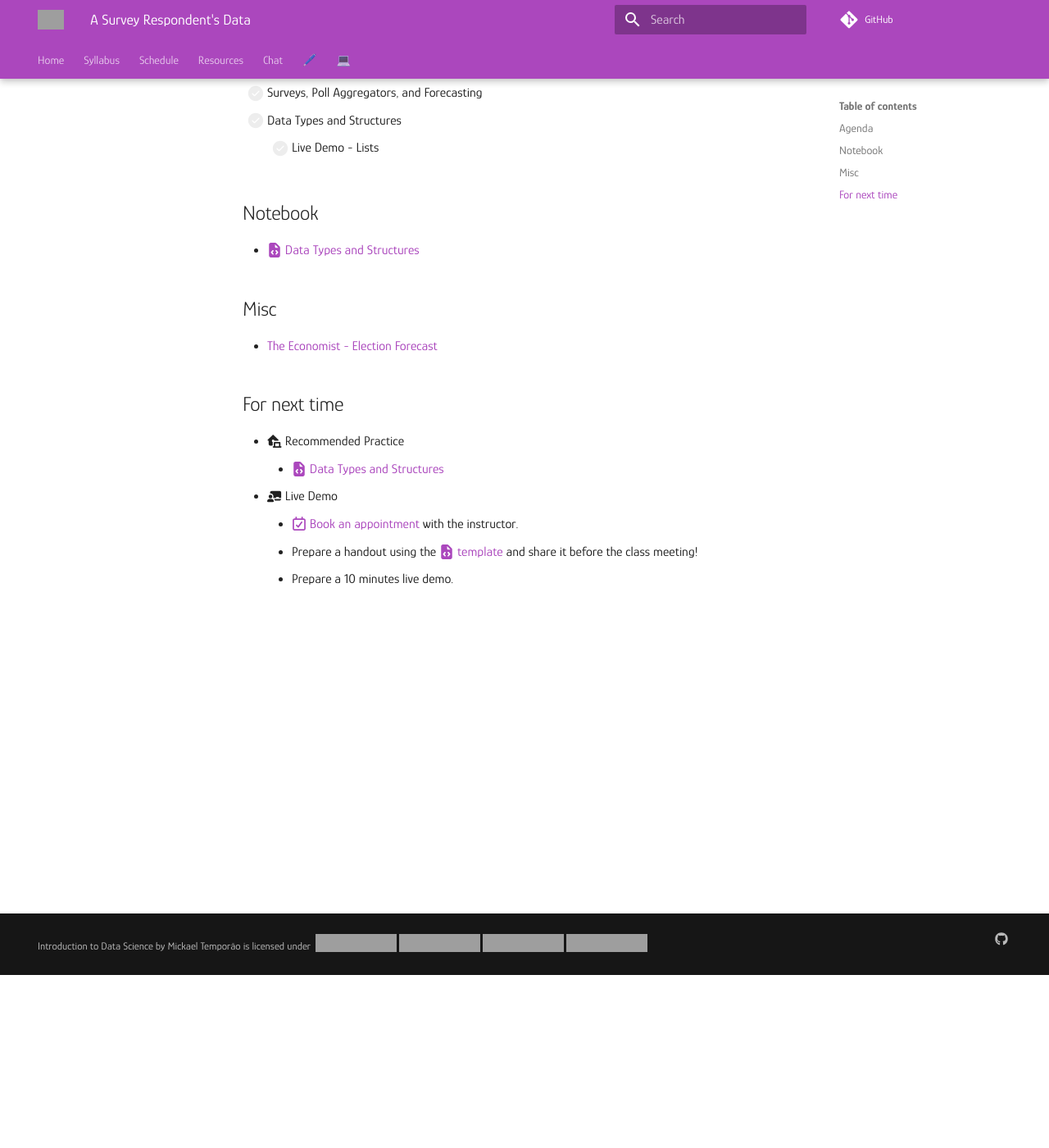
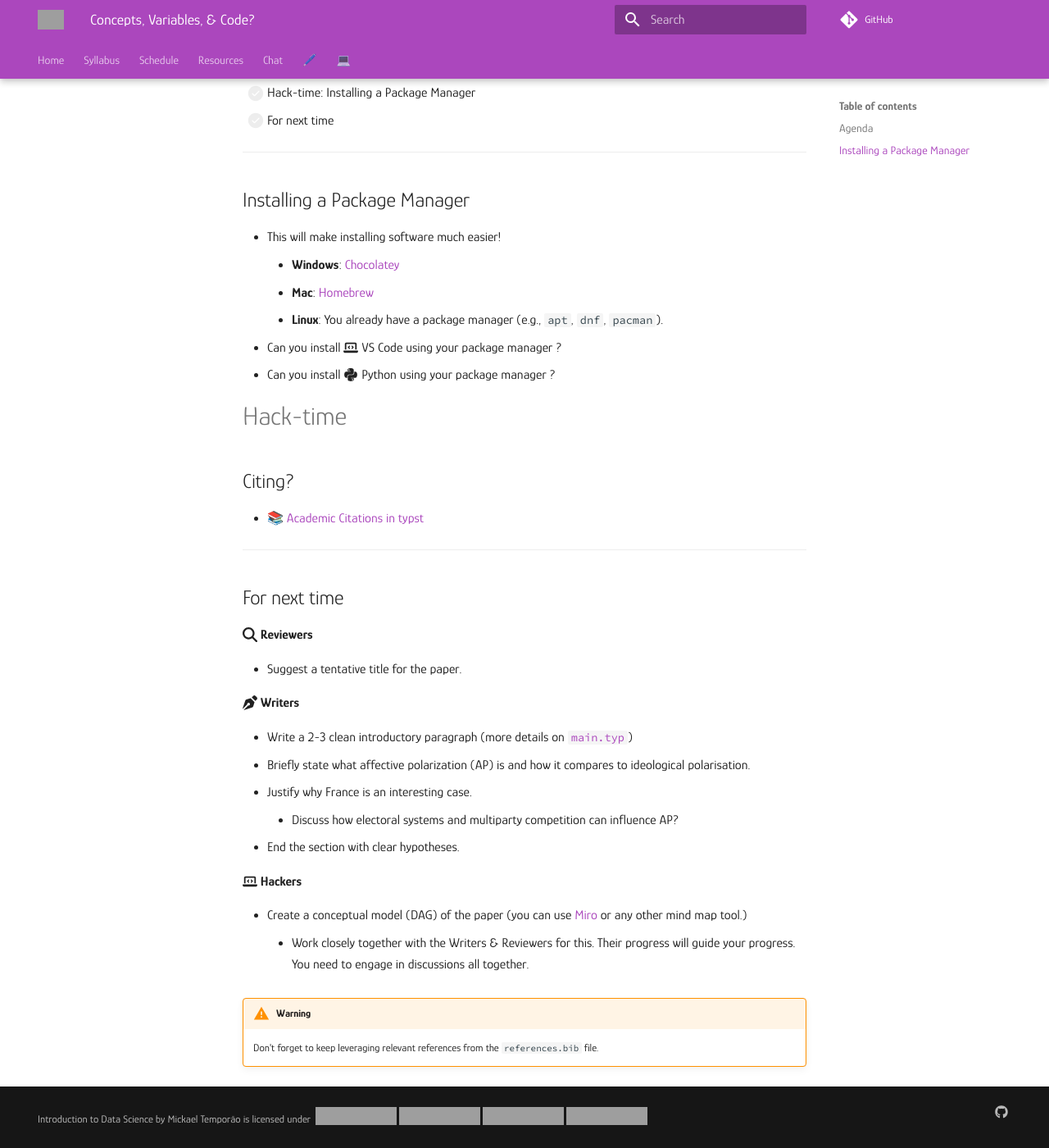
Before and after one commit to mickaeltemporao/itds, an MkDocs documentation site: the page built from docs/modules/programming-2.md, in a window 1280 px wide and 1400 px high, scrolled down 211 px. Shown: the whole window at 82% size. Built offline with MkDocs 1.6.1 and Material for MkDocs 9.7.7, drawn with Linux system fonts in a browser that asks for light colours; comment, search, counter and statistics services are not loaded; some of the changed text lies outside the part shown; grey boxes are pictures that could not be loaded.

Commit message:
update deliverables

```diff
--- a/docs/modules/programming-2.md
+++ b/docs/modules/programming-2.md
@@ -1,21 +1,54 @@
-# A Survey Respondent's Data
+# Concepts, Variables, & Code?
 
 ## Agenda
-- [ ] Challenge 1 Review
-- [ ] Surveys, Poll Aggregators, and Forecasting
-- [ ] Data Types and Structures
-    - [ ] Live Demo - Lists
+- [ ] Collaborative paper discussion
+- [ ] Hack-time: Installing a Package Manager
+- [ ] For next time
 
-## Notebook
-- [:fontawesome-solid-file-code: Data Types and Structures](https://colab.research.google.com/github/mickaeltemporao/itds/blob/main/materials/02-data-types-and-structures.ipynb)
+<!-- ## Notebook -->
+<!-- - [:fontawesome-solid-file-code: Getting Started with Python](https://colab.research.google.com/github/mickaeltemporao/itds/blob/main/materials/01-getting-started.ipynb) -->
 
-## Misc
-- [The Economist - Election Forecast](https://projects.economist.com/us-2020-forecast/president)
+---
+
+## Installing a Package Manager
+- This will make installing software much easier!
+    - **Windows**: [Chocolatey](https://chocolatey.org/install)
+    - **Mac**: [Homebrew](https://brew.sh/)
+    - **Linux**: You already have a package manager (e.g., `apt`, `dnf`, `pacman`).
+- Can you install :fontawesome-solid-laptop-code: VS Code using your package manager ?
+- Can you install :fontawesome-brands-python: Python using your package manager ?
+
+
+<!-- - Make sure everyone joined the shared [GitHub repository](https://github.com/mickaeltemporao/paper-spsc-2026). -->
+<!-- - Upload the some relevant codebooks or docs to our shared repository. -->
+<!-- - Add a relevant commit message to describe your contribution. -->
+<!-- - Push your changes to GitHub. -->
+
+# Hack-time
+
+## Citing?
+- [📚 Academic Citations in typst](../resources/writing.md#academic-citations-in-typst)
+
+---
 
 ## For next time
-- :fontawesome-solid-laptop-house: Recommended Practice
-    - [:fontawesome-solid-file-code: Data Types and Structures](https://colab.research.google.com/github/mickaeltemporao/itds/blob/main/materials/02-data-types-and-structures.ipynb)
-- :fontawesome-solid-chalkboard-teacher: Live Demo
-    - [:fontawesome-regular-calendar-check: Book an appointment](https://calendly.com/mickaeltemporao/one-on-one) with the instructor.
-    - Prepare a handout using the [:fontawesome-solid-file-code: template](https://colab.research.google.com/github/mickaeltemporao/ids-materials/blob/main/handout-template.ipynb) and share it before the class meeting!
-    - Prepare a 10 minutes live demo.
+
+**:fontawesome-solid-magnifying-glass: Reviewers**
+
+- Suggest a tentative title for the paper.
+
+**:fontawesome-solid-pen-nib: Writers**
+
+- Write a 2-3 clean introductory paragraph (more details on [`main.typ`](https://typst.app/project/pItoK1GB7GRHDp8jniBMuD))
+* Briefly state what affective polarization (AP) is and how it compares to ideological polarisation.
+* Justify why France is an interesting case.
+    * Discuss how electoral systems and multiparty competition can influence AP?
+* End the section with clear hypotheses.
+
+**:fontawesome-solid-laptop-code: Hackers**
+
+- Create a conceptual model (DAG) of the paper (you can use [Miro](https://miro.com) or any other mind map tool.)
+    - Work closely together with the Writers & Reviewers for this. Their progress will guide your progress. You need to engage in discussions all together.
+
+!!! warning
+    Don't forget to keep leveraging relevant references from the `references.bib` file.
```
